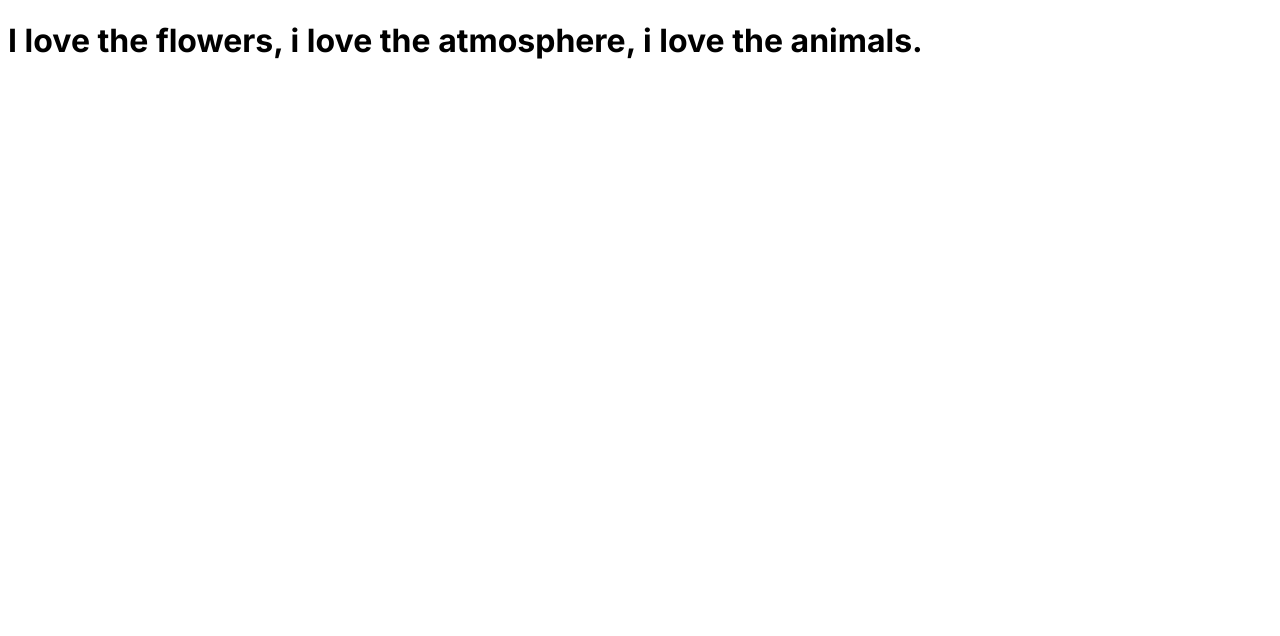
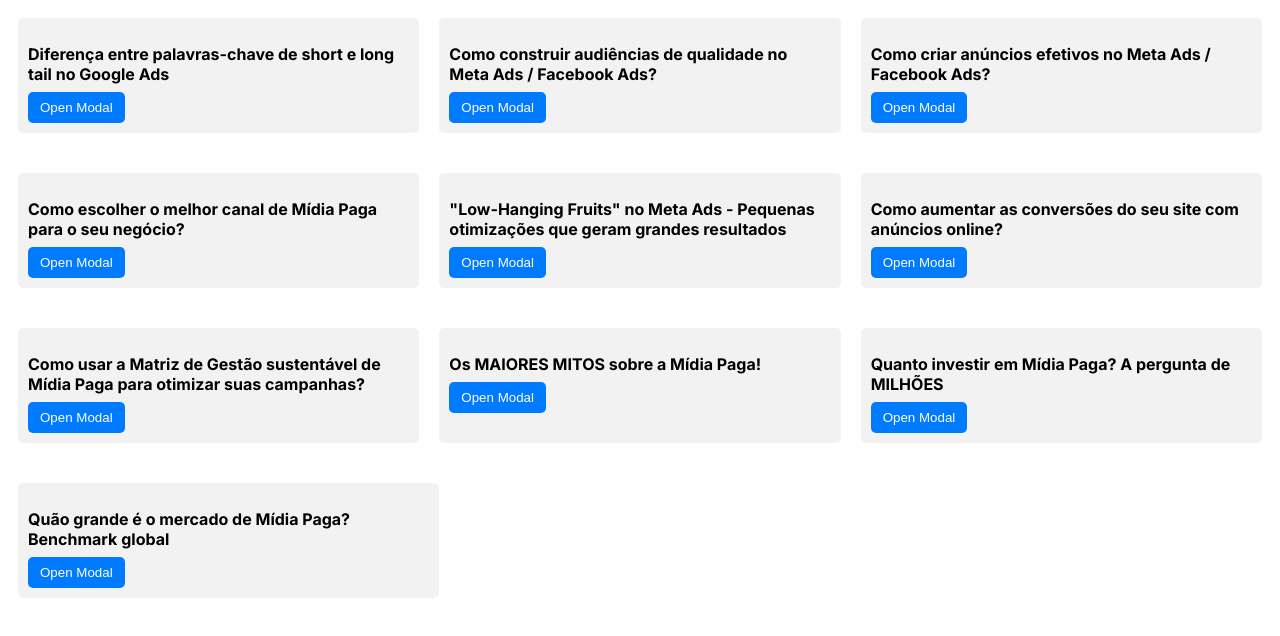
Before and after one commit to PeArruda91/leadster, a Next.js app: page / in a window 1280 px wide. Shown: the top 636 px of the page. Built offline with nearby package versions, Linux system fonts and the light colour scheme.

Commit message:
json e modal adicionados

```diff
--- /dev/null
+++ b/app/api/videoData.json
@@ -0,0 +1,45 @@
+{
+    "playlistId": "PL_dirAhLkFrvxKRfOP6WN2DQrFKmoI3l6",
+    "videos": [
+      {
+        "title": "Diferença entre palavras-chave de short e long tail no Google Ads",
+        "videoId": "KiLNo90ajxM"
+      },
+      {
+        "title": "Como construir audiências de qualidade no Meta Ads / Facebook Ads?",
+        "videoId": "HrWHsZXFaVM"
+      },
+      {
+        "title": "Como criar anúncios efetivos no Meta Ads / Facebook Ads?",
+        "videoId": "XAakjkrMHOs"
+      },
+      {
+        "title": "Como escolher o melhor canal de Mídia Paga para o seu negócio?",
+        "videoId": "nR_3qSvL6bM"
+      },
+      {
+        "title": "\"Low-Hanging Fruits\" no Meta Ads - Pequenas otimizações que geram grandes resultados",
+        "videoId": "iyeqHPknxbE"
+      },
+      {
+        "title": "Como aumentar as conversões do seu site com anúncios online?",
+        "videoId": "KEUrvDbWFxs"
+      },
+      {
+        "title": "Como usar a Matriz de Gestão sustentável de Mídia Paga para otimizar suas campanhas?",
+        "videoId": "IFp-knMwLqo"
+      },
+      {
+        "title": "Os MAIORES MITOS sobre a Mídia Paga!",
+        "videoId": "cn4xC_i_wYc"
+      },
+      {
+        "title": "Quanto investir em Mídia Paga? A pergunta de MILHÕES",
+        "videoId": "GcvZ9dWhRks"
+      },
+      {
+        "title": "Quão grande é o mercado de Mídia Paga? Benchmark global",
+        "videoId": "0YcfScAr0DM"
+      }
+    ]
+  }
--- /dev/null
+++ b/app/components/ModalVideo.tsx
@@ -0,0 +1,94 @@
+"use client"
+
+import React, { useState } from "react";
+import videoData from "../api/videoData.json";
+import "../style/modal.css";
+
+interface Video {
+    title: string;
+    videoId: string;
+  }
+
+  interface VideoData {
+    playlistId: string;
+    videos: Video[];
+  }
+
+  const ModalVideo: React.FC = () => {
+    const [isOpen, setIsOpen] = useState(false);
+    const [selectedVideo, setSelectedVideo] = useState<Video | null>(null);
+    const [videoUrl, setVideoUrl] = useState<string | null>(null);
+
+    const openModal = (video: Video) => {
+      setSelectedVideo(video);
+      setVideoUrl(`https://www.youtube.com/watch?v=${video.videoId}`);
+      setIsOpen(true);
+    };
+
+    const closeModal = () => {
+      setSelectedVideo(null);
+      setVideoUrl(null);
+      setIsOpen(false);
+    };
+
+    const renderVideoCards = () => {
+      const groups: Video[][] = [];
+      const videos = videoData.videos;
+
+      for (let i = 0; i < videos.length; i += 3) {
+        const group = videos.slice(i, i + 3);
+        groups.push(group);
+      }
+
+      return groups.map((group, index) => (
+        <div key={index} className="video-group">
+          {group.map((video, index) => (
+            <div key={index} className="video-card">
+              <h3>{video.title}</h3>
+              <button onClick={() => openModal(video)}>Open Modal</button>
+            </div>
+          ))}
+        </div>
+      ));
+    };
+
+    return (
+      <div>
+        {/* Video cards */}
+        <div className="flex flex-wrap">
+          {renderVideoCards()}
+        </div>
+
+        {/* Modal */}
+        {isOpen && videoUrl && (
+          <div className="modal">
+            <div className="modal-content">
+              {/* Video player */}
+              <iframe
+                width="560"
+                height="315"
+                src={`https://www.youtube.com/embed/${selectedVideo?.videoId}`}
+                title={selectedVideo?.title}
+                frameBorder="0"
+                allow="autoplay; encrypted-media"
+                allowFullScreen
+              ></iframe>
+
+              {/* Video title */}
+              <h2>{selectedVideo?.title}</h2>
+
+              {/* Watch video button */}
+              <button onClick={() => window.open(videoUrl, "_blank")}>
+                Watch Video
+              </button>
+
+              {/* Close button */}
+              <button onClick={closeModal}>Close</button>
+            </div>
+          </div>
+        )}
+      </div>
+    );
+  };
+
+  export default ModalVideo;
--- a/app/page.tsx
+++ b/app/page.tsx
@@ -1,9 +1,10 @@
+import ModalVideo from "./components/ModalVideo";
 
 
 export default function Home() {
   return (
-   <h1>
-    I love the flowers, i love the atmosphere, i love the animals.
-   </h1>
+   <>
+    <ModalVideo />
+    </>
   )
 }
--- /dev/null
+++ b/app/style/modal.css
@@ -0,0 +1,65 @@
+.video-group {
+    display: flex;
+    justify-content: space-between;
+    margin-bottom: 20px;
+  }
+
+  .video-card {
+    width: calc(33.33% - 20px);
+    margin: 10px;
+    padding: 10px;
+    background-color: #f2f2f2;
+    border-radius: 5px;
+  }
+
+  .video-card h3 {
+    font-size: 16px;
+    font-weight: bold;
+    margin-bottom: 8px;
+  }
+
+  .video-card button {
+    background-color: #007bff;
+    color: #fff;
+    border: none;
+    padding: 8px 12px;
+    border-radius: 5px;
+    cursor: pointer;
+  }
+
+  .modal {
+    position: fixed;
+    top: 0;
+    left: 0;
+    width: 100%;
+    height: 100%;
+    display: flex;
+    justify-content: center;
+    align-items: center;
+    background-color: rgba(0, 0, 0, 0.5);
+  }
+
+  .modal-content {
+    background-color: #fff;
+    padding: 20px;
+    border-radius: 5px;
+    text-align: center;
+  }
+
+  .modal-content h2 {
+    margin-bottom: 10px;
+  }
+
+  .modal-content button {
+    background-color: #007bff;
+    color: #fff;
+    border: none;
+    padding: 8px 12px;
+    border-radius: 5px;
+    cursor: pointer;
+    margin-right: 10px;
+  }
+
+  .modal-content button:last-child {
+    margin-right: 0;
+  }
```
Also changed, not shown: 1 other file (tests, documents, lock files or other folders).
